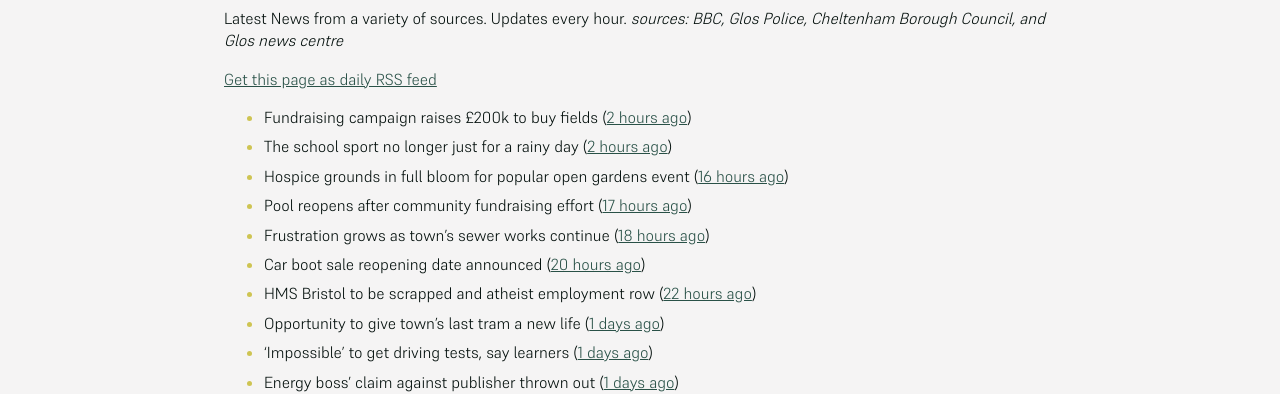
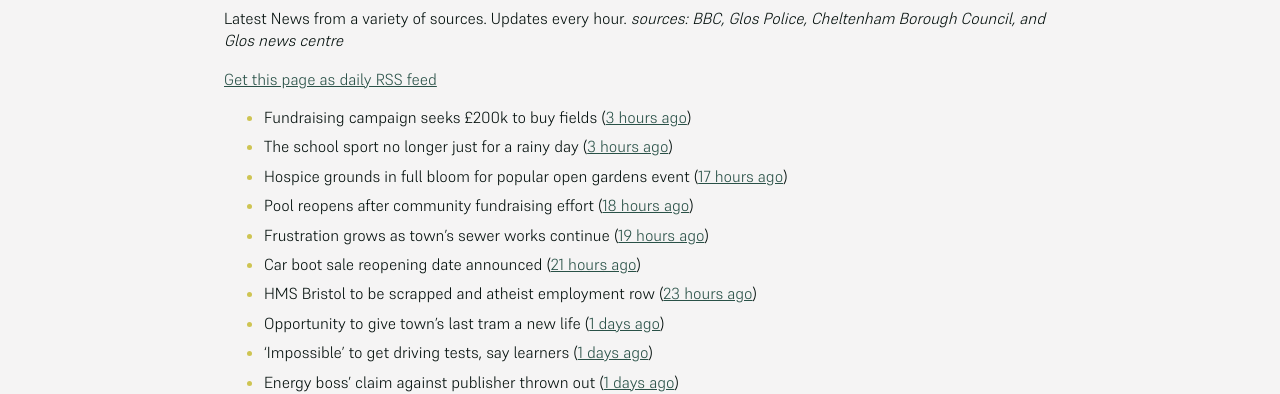
Before and after one commit to mat-0/cheltenham-open-data, a Jekyll site: the page built from _pages/news.md, in a window 1280 px wide. Shown: the part 266-660 px from the top of the page. Built offline with Jekyll 4.4.1, drawn with Linux system fonts in a browser that asks for light colours; some of the changed text lies outside the part shown.

Commit message:
Updated 2025-06-11 08:59:41

```diff
--- a/_pages/news.md
+++ b/_pages/news.md
@@ -12,13 +12,13 @@ _sources: BBC, Glos Police, Cheltenham Borough Council, and Glos news centre_
 [Get this page as daily RSS feed](/daily.rss)
 
 <!-- news_marker starts -->
-- Fundraising campaign raises £200k to buy fields ([2 hours ago](https://www.bbc.com/news/articles/c365lx9x187o))
-- The school sport no longer just for a rainy day ([2 hours ago](https://www.bbc.com/news/articles/clygej1emezo))
-- Hospice grounds in full bloom for popular open gardens event ([16 hours ago](https://gloucesternewscentre.co.uk/hospice-grounds-in-full-bloom-for-popular-open-gardens-event/))
-- Pool reopens after community fundraising effort ([17 hours ago](https://www.bbc.com/news/articles/cg5vl5zvp69o))
-- Frustration grows as town's sewer works continue ([18 hours ago](https://www.bbc.com/news/articles/c5yq58qpgd7o))
-- Car boot sale reopening date announced ([20 hours ago](https://www.bbc.com/news/articles/c3v54dgvq6go))
-- HMS Bristol to be scrapped and atheist employment row ([22 hours ago](https://www.bbc.com/news/articles/c93lv9zr5ppo))
+- Fundraising campaign seeks £200k to buy fields ([3 hours ago](https://www.bbc.com/news/articles/c365lx9x187o))
+- The school sport no longer just for a rainy day ([3 hours ago](https://www.bbc.com/news/articles/clygej1emezo))
+- Hospice grounds in full bloom for popular open gardens event ([17 hours ago](https://gloucesternewscentre.co.uk/hospice-grounds-in-full-bloom-for-popular-open-gardens-event/))
+- Pool reopens after community fundraising effort ([18 hours ago](https://www.bbc.com/news/articles/cg5vl5zvp69o))
+- Frustration grows as town's sewer works continue ([19 hours ago](https://www.bbc.com/news/articles/c5yq58qpgd7o))
+- Car boot sale reopening date announced ([21 hours ago](https://www.bbc.com/news/articles/c3v54dgvq6go))
+- HMS Bristol to be scrapped and atheist employment row ([23 hours ago](https://www.bbc.com/news/articles/c93lv9zr5ppo))
 - Opportunity to give town's last tram a new life ([1 days ago](https://www.bbc.com/news/articles/c80km7j1131o))
 - 'Impossible' to get driving tests, say learners ([1 days ago](https://www.bbc.com/news/articles/c8jgndjnlmvo))
 - Energy boss' claim against publisher thrown out ([1 days ago](https://www.bbc.com/news/articles/c9918ek3y4go))
```
Also changed, not shown: other parts of _pages/news.md (+4 -4 lines), _data/flood.json (+5 -48 lines), _pages/fix-my-street.md (+3 -3 lines), index.md (+5 -5 lines).
